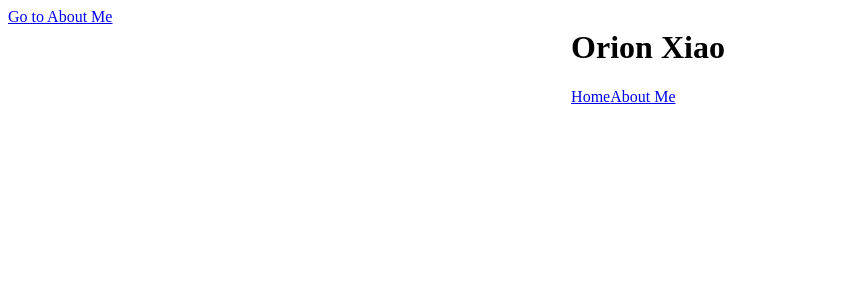
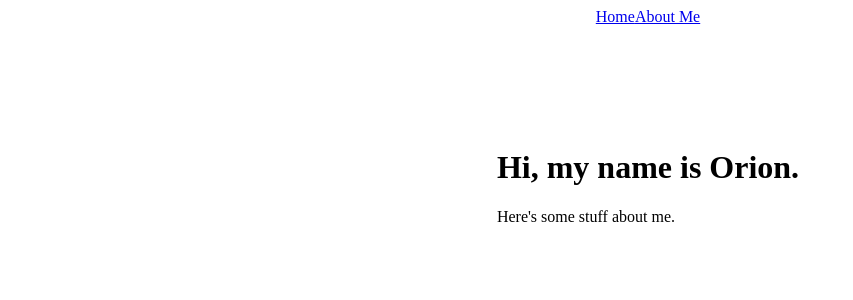
Before and after one commit to orionxiao/portfolio, a Next.js app: page / in a window 1280 px wide. Shown: the top 300 px of the page, without its empty margins (0-853 px from the left). Built offline with nearby package versions, Linux system fonts and the light colour scheme.

Commit message:
testing more layout stuff

```diff
--- a/components/Header.js
+++ b/components/Header.js
@@ -4,7 +4,6 @@ import { HeaderWrapper }from "../styles";
 function Header() {
     return (
         <HeaderWrapper>
-            <h1>Orion Xiao</h1>
             <Link href="/">Home</Link>
             <Link href="/about">About Me</Link>
         </HeaderWrapper>
--- a/pages/index.js
+++ b/pages/index.js
@@ -1,16 +1,18 @@
-import Link from "next/link";
 import Header from "../components/Header";
-import {Main} from '../styles';
+import { Main, Content } from "../styles";
 
 function Index() {
     return (
         <Main>
             <Header />
-            <section>
-                <Link href="/about">
-                    <a>Go to About Me</a>
-                </Link>
-            </section>
+            <Content>
+              <h1>
+                Hi, my name is Orion.
+              </h1>
+              <p>
+                Here's some stuff about me.
+              </p>
+            </Content>
         </Main>
     );
 }
--- a/styles/index.js
+++ b/styles/index.js
@@ -13,3 +13,9 @@ export const HeaderWrapper = styled.div`
     grid-row: 1 / 2;
     justify-self: center;
 `;
+
+export const Content = styled.div`
+    grid-column: 2 / 5;
+    grid-row: 2 / 3;
+    justify-self: center;
+`;
```
Also changed, not shown: pages/about.js (+10 -8 lines).
